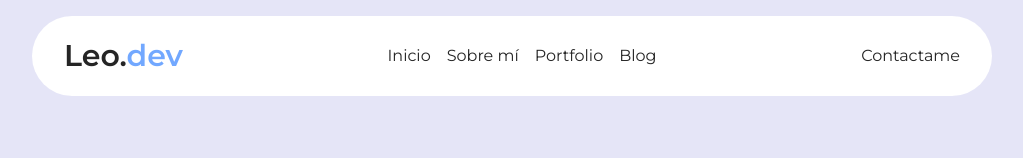
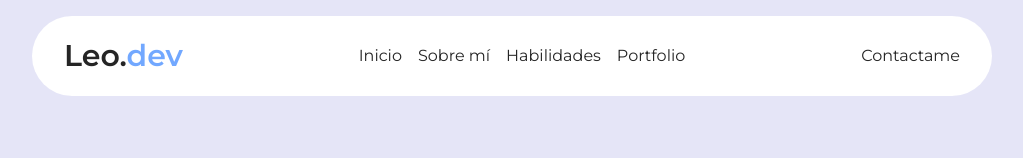
Before and after one commit to LeoM-Dev/Leonardo-Meza-portfolio, a plain HTML site: page index.html in a window 1280 px wide. Shown: the top 158 px of the page, without its empty margins (128-1151 px from the left). Drawn offline with Linux system fonts and the light colour scheme.

Commit message:
Update index.html

```diff
--- a/index.html
+++ b/index.html
@@ -19,10 +19,10 @@
             <a href="#about">Sobre mí</a>
           </li>
           <li>
-            <a href="#portfolio">Portfolio</a>
+            <a href="#skills">Habilidades</a>
           </li>
           <li>
-            <a href="/blog">Blog</a>
+            <a href="#portfolio">Portfolio</a>
           </li>
         </ul>
       </nav>
```
